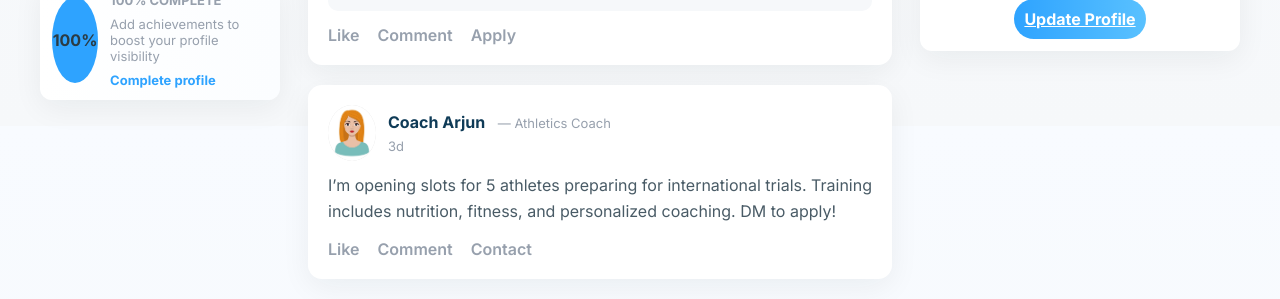
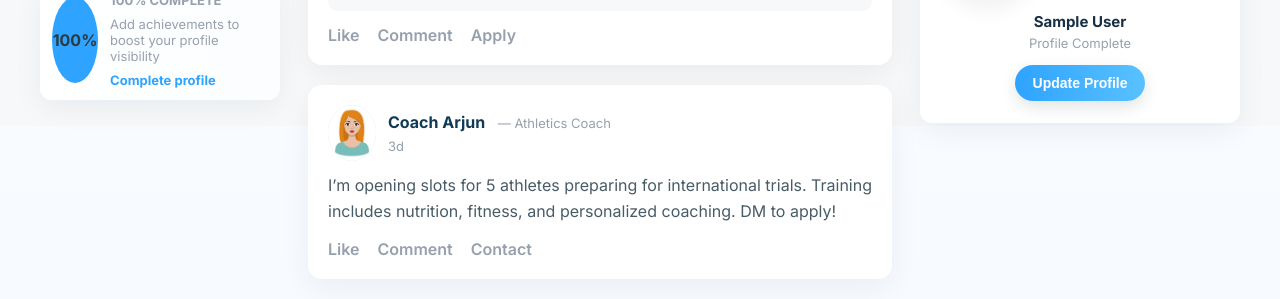
Before and after one commit to lara-jacob/LinkedIn-for-Atheletes, a Flask app: page /dashboard in a window 1280 px wide. Shown: the part 674-973 px from the top of the page. Run offline with Flask 3, Linux system fonts and the light colour scheme; the visitor is signed in with stand-in values (Sample User, id 1); a database or web service that is not in the repository returns one stand-in record (values such as "Sample title"); some libraries are stand-ins or nearby versions.

Commit message:
profile updated

```diff
--- a/templates/dashboard.html
+++ b/templates/dashboard.html
@@ -53,9 +53,9 @@
     .post .card-media .media-meta{font-size:13px;color:#6b7b86}
     .post .post-actions{display:flex;gap:18px;margin-top:14px;color:var(--muted);font-weight:600}
     .right{position:sticky;top:28px;height:calc(100vh - 56px);display:flex;flex-direction:column;gap:18px}
-    .widget{background:var(--card);border-radius:12px;padding:16px;box-shadow:var(--soft-shadow)}
+    .widget{background:var(--card);border-radius:12px;padding:16px;box-shadow:var(--soft-shadow);margin-top: 30px;}
     .widget h4{Margin:0 0 8px 0;font-size:15px;color:#183046}
-    .sponsored img{width:100%;height:120px;object-fit:cover;border-radius:8px;margin-bottom:10px}
+    .sponsored img{width:100%;height:120px;object-fit:cover;border-radius:8px;margin-bottom:30px}
     .people-list{display:flex;flex-direction:column;gap:10px}
     .people-list .person{display:flex;align-items:center;gap:12px}
     .person .pimg{width:40px;height:40px;border-radius:50%;overflow:hidden}
@@ -82,6 +82,41 @@
       box-shadow:0 6px 24px rgba(14,30,37,0.08);
       margin-bottom:10px;
     }
+    .profile-btn {
+  margin-top: 14px;
+  background: linear-gradient(90deg, #2ea3ff, #59c1ff);
+  color: white;
+  padding: 10px 18px;
+  border-radius: 999px;
+  border: 0;
+  font-weight: 700;
+  font-size: 14px;
+  cursor: pointer;
+  box-shadow: 0 6px 16px rgba(14,30,37,0.12);
+  transition: transform 0.15s ease, box-shadow 0.15s ease;
+}
+
+.profile-btn:hover {
+  transform: translateY(-2px);
+  box-shadow: 0 8px 20px rgba(14,30,37,0.18);
+}
+/* Background image */
+    .bg-image {
+      position: absolute;
+      inset: 0;
+      z-index: 0;
+      background-image: url('/static/loginbg.jpg');
+      background-size: cover;
+      background-position: center;
+    }
+
+    /* Overlay with gradient */
+    .overlay {
+      position: absolute;
+      inset: 0;
+      z-index: 1;
+      background: linear-gradient(to bottom, #33a9d88e, #16c6b781);
+}
     /* you can override size where needed by wrapping or using inline styles */
     /* ------------------------------------------------------- */
   </style>
@@ -223,16 +258,21 @@
         </div>
       </div>
 
-      <div class="widget profile-card">
-        <div style="height:64px;background:linear-gradient(90deg,#2ea3ff,#59c1ff);border-radius:10px;"></div>
-        <!-- profile card avatar will be set by JS to one of the vecteezy avatars -->
-        <img data-seed="{{ display_name|e }}" src="{{ avatar_url }}" alt="Profile avatar">
-        <h4 style="margin:12px 0 4px 0">{{ display_name }}</h4>
-        <div class="muted">  Complete</div>
+<div class="widget profile-card">
+  <div class="profile-header"></div>
+  <img
+    data-seed="{{ display_name|e }}"
+    src="{{ avatar_url }}"
+    alt="{{ display_name }}'s avatar"
+    class="avatar-img"
+  >
+  <h4 style="margin:12px 0 4px 0">{{ display_name }}</h4>
+  <div class="muted">Profile Complete</div>
+  <button class="profile-btn">Update Profile</button>
+</div>
 
-        <a href="/profile" class="connect-btn">Update Profile</a>
 
-      </div>
+
     </aside>
 
   </div>
```
